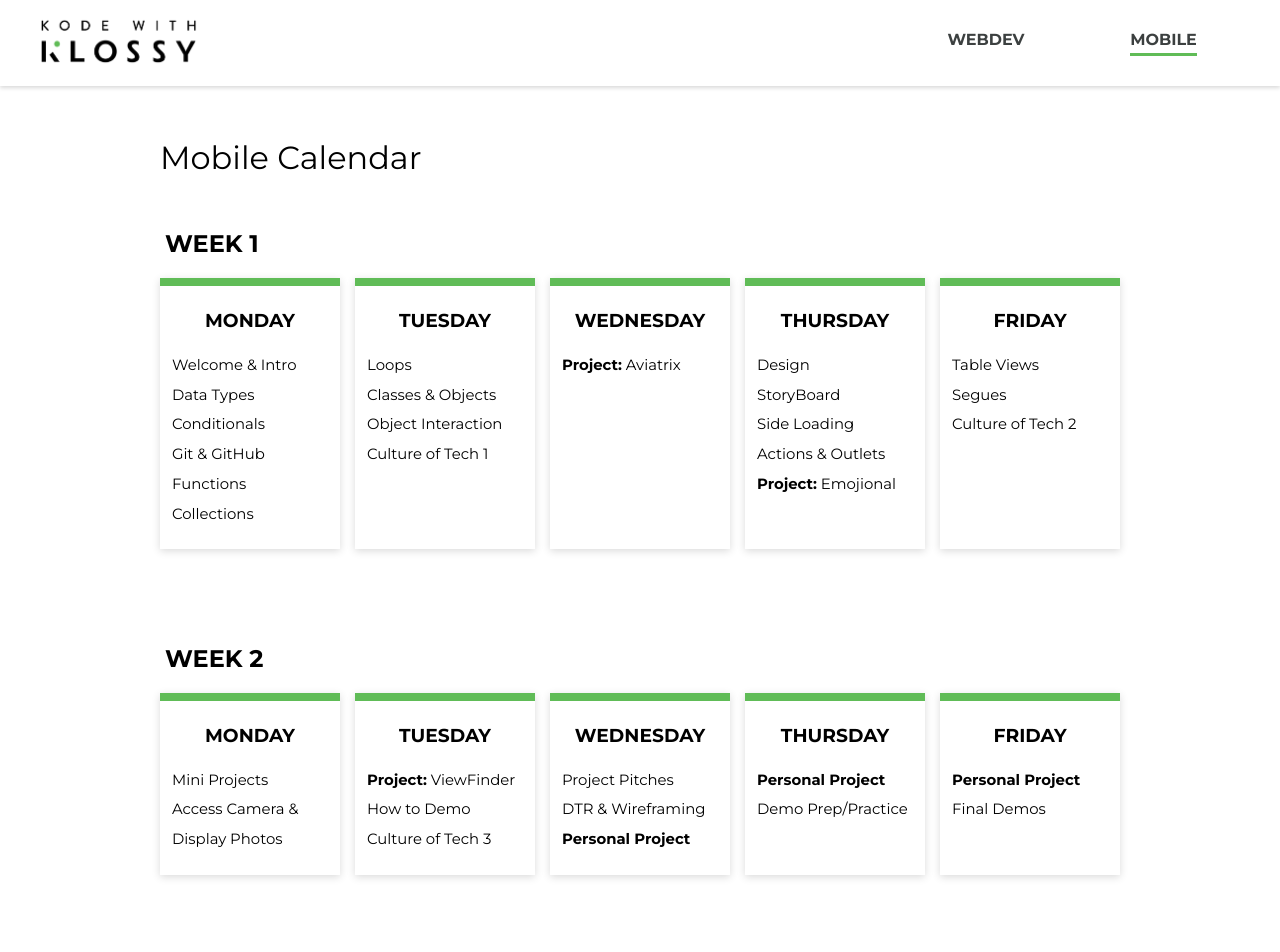
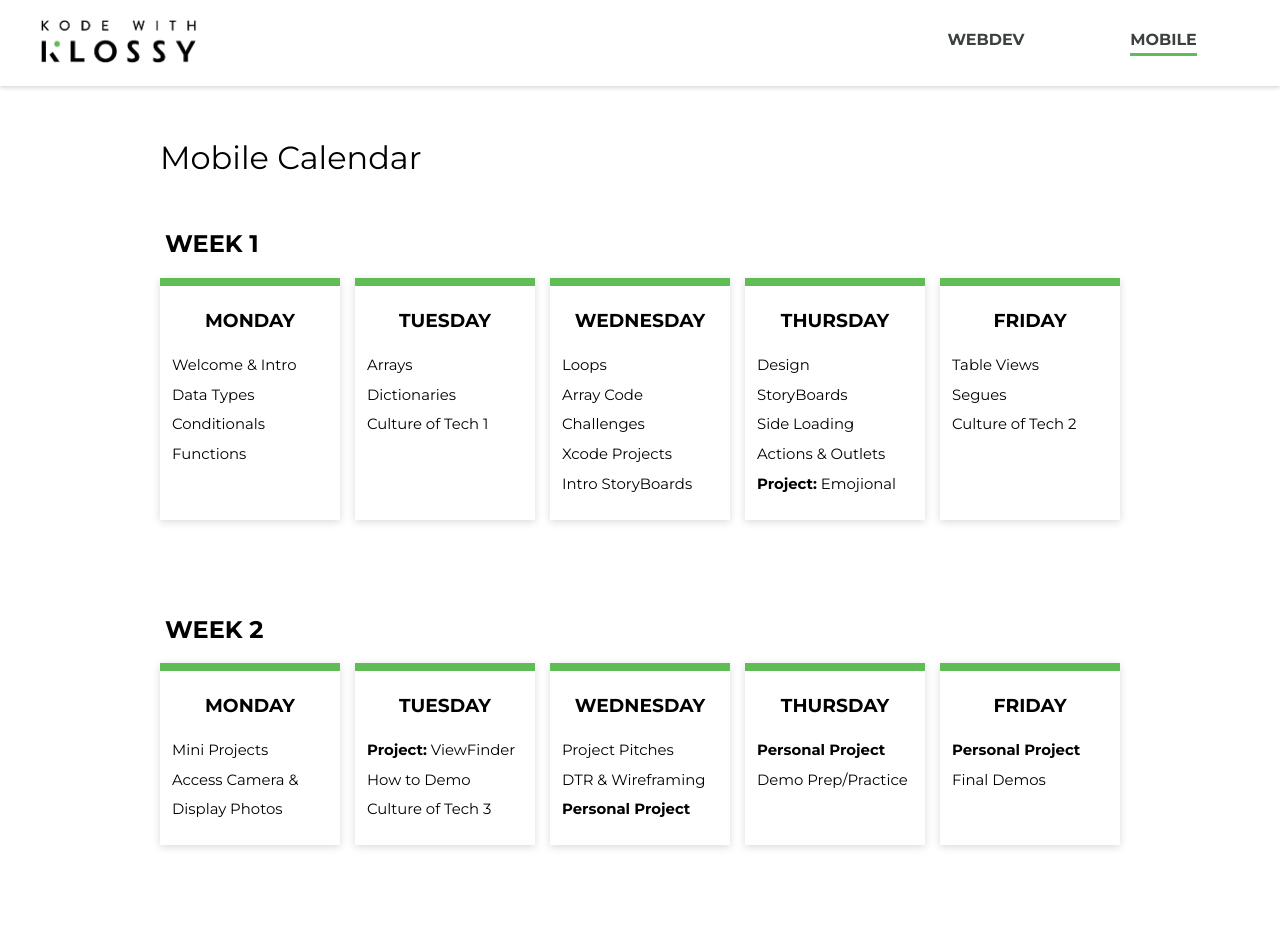
Before and after one commit to ameseee/kwk-curriculum-site, a Jekyll site: the page built from swift-ios/calendar/index.md, in a window 1280 px wide. Shown: the top 952 px of the page. Built offline with Jekyll 4.4.1, drawn with Linux system fonts in a browser that asks for light colours; nearby versions of some CDN libraries; grey boxes are pictures that could not be loaded.

Commit message:
Update Mobile calendar

```diff
--- a/swift-ios/calendar/index.md
+++ b/swift-ios/calendar/index.md
@@ -11,31 +11,31 @@ title: Mobile Calendar
           <li>Welcome & Intro</li>
           <li>Data Types</li>
           <li>Conditionals</li>
-          <li>Git & GitHub</li>
           <li>Functions</li>
-          <li>Collections</li>
         </ul>
       </article>
         <article class="day-card">
         <h3>Tuesday</h3>
         <ul>
-          <li>Loops</li>
-          <li>Classes & Objects</li>
-          <li>Object Interaction</li>
+          <li>Arrays</li>
+          <li>Dictionaries</li>
           <li>Culture of Tech 1</li>
         </ul>
       </article>
         <article class="day-card">
         <h3>Wednesday</h3>
         <ul>
-          <li><strong>Project:</strong> Aviatrix</li>
+          <li>Loops</li>
+          <li>Array Code Challenges</li>
+          <li>Xcode Projects</li>
+          <li>Intro StoryBoards</li>
         </ul>
       </article>
         <article class="day-card">
         <h3>Thursday</h3>
         <ul>
           <li>Design</li>
-          <li>StoryBoard</li>
+          <li>StoryBoards</li>
           <li>Side Loading</li>
           <li>Actions & Outlets</li>
           <li><strong>Project:</strong> Emojional</li>
```
